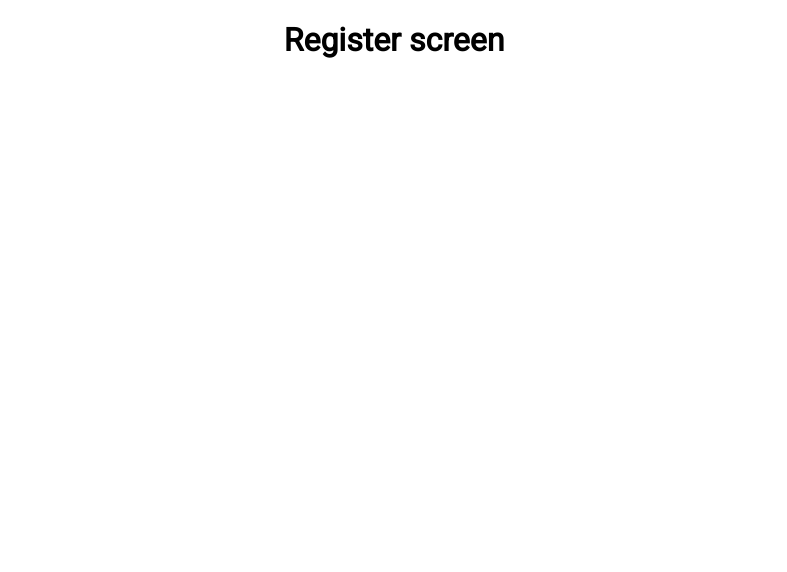
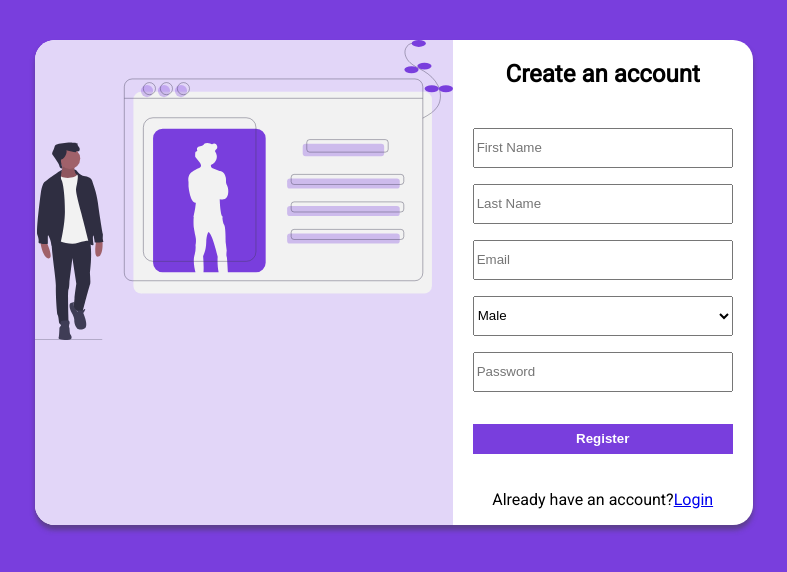
Before and after one commit to SumitGA/ChatAPP, a React (Create React App) app in the folder chat-frontend/: page /register in a window 1280 px wide. Shown: the top 572 px of the page, without its empty margins (246-1033 px from the left). Built offline with nearby package versions, Linux system fonts and the light colour scheme.

Commit message:
Setting up register page, styles and adding links to either of the pages

```diff
--- a/chat-frontend/src/components/Auth/Auth.scss
+++ b/chat-frontend/src/components/Auth/Auth.scss
@@ -38,7 +38,8 @@
           padding: 20px;
 
           .input-field {
-            input {
+            input,
+            select {
               height: 40px;
               width: 100%;
               box-sizing: border-box;
@@ -46,7 +47,7 @@
           }
 
           button {
-            widht: 100%;
+            width: 100%;
             height: 30px;
             background-color: $bg-main;
             border: none;
--- a/chat-frontend/src/components/Auth/Login.js
+++ b/chat-frontend/src/components/Auth/Login.js
@@ -1,6 +1,7 @@
 import React from 'react'
 import loginImage from '../../assets/images/login.svg'
 import './Auth.scss'
+import { Link } from 'react-router-dom'
 
 const Login = () => {
   return (
@@ -21,7 +22,10 @@
               </div>
               <button>LOGIN</button>
             </form>
-            <p>Don't have an account? Register</p>
+            <p>
+              Don't have an account?
+              <Link to="/register">Register</Link>
+            </p>
           </div>
         </div>
       </div>
--- a/chat-frontend/src/components/Auth/Register.js
+++ b/chat-frontend/src/components/Auth/Register.js
@@ -1,7 +1,48 @@
 import React from 'react'
+import registerImage from '../../assets/images/register.svg'
+import { Link } from 'react-router-dom'
 
 const Register = () => {
-  return <h1>Register screen</h1>
+  return (
+    <div id="auth-container">
+      <div id="auth-card">
+        <div className="card-shadow">
+          <div id="image-section">
+            <img src={registerImage} alt="Register" />
+          </div>
+          <div id="form-section">
+            <h2>Create an account</h2>
+            <form>
+              <div className="input-field mb-1">
+                <input placeholder="First Name" />
+              </div>
+              <div className="input-field mb-1">
+                <input placeholder="Last Name" />
+              </div>
+              <div className="input-field mb-1">
+                <input placeholder="Email" />
+              </div>
+
+              <div className="input-field mb-1">
+                <select>
+                  <option value="male">Male</option>
+                  <option value="female">Female</option>
+                </select>
+              </div>
+              <div className="input-field mb-2">
+                <input placeholder="Password" />
+              </div>
+              <button>Register</button>
+            </form>
+            <p>
+              Already have an account?
+              <Link to="/login">Login</Link>
+            </p>
+          </div>
+        </div>
+      </div>
+    </div>
+  )
 }
 
 export default Register
```
